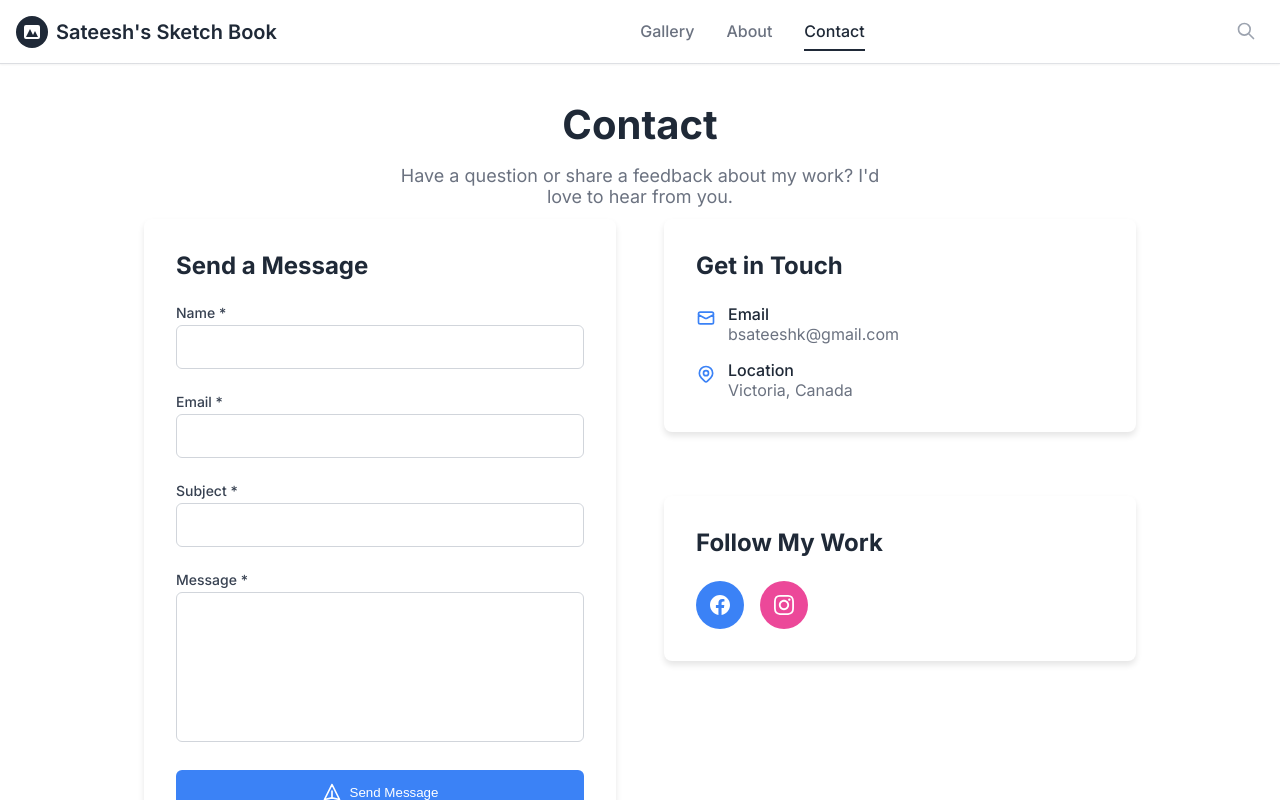
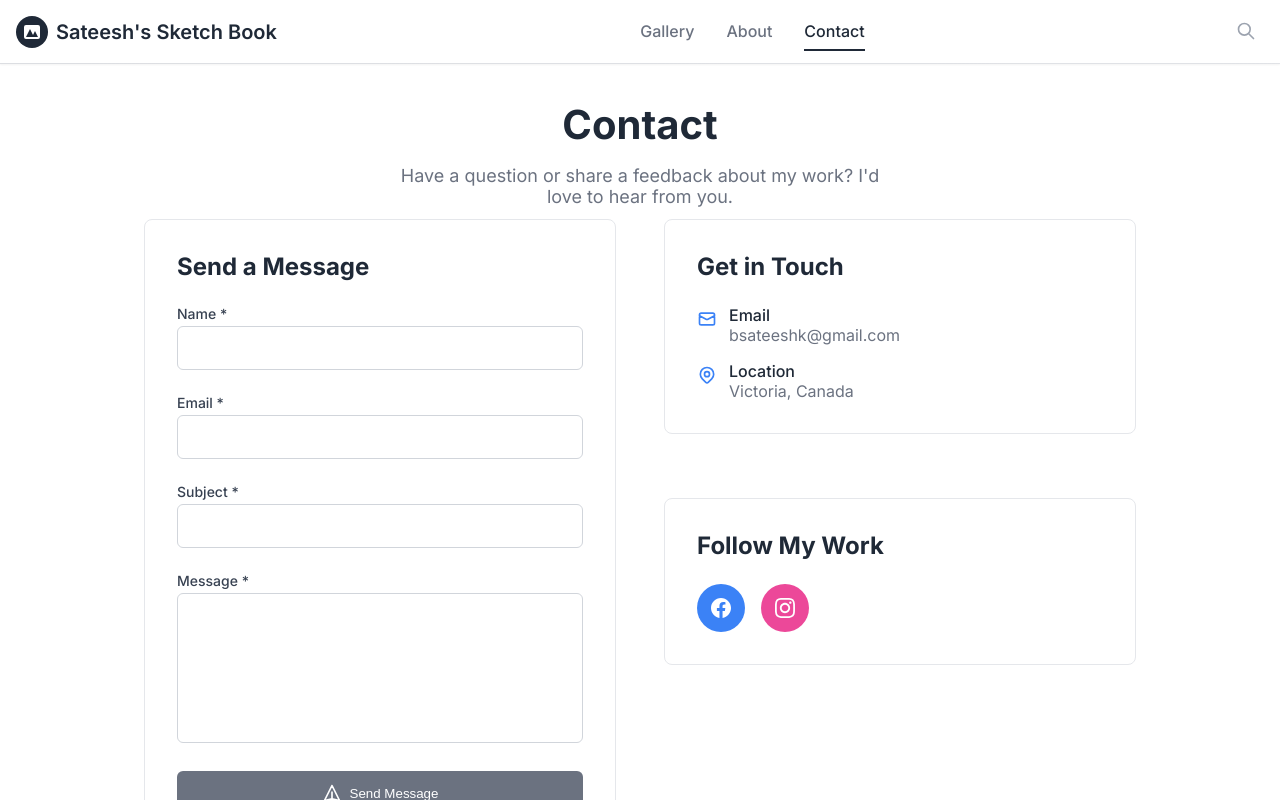
Before and after one commit to sat33shgit/SketchesWebsite, a React (Vite) app: page /contact in a window 1280 px wide. Built offline with nearby package versions, Linux system fonts and the light colour scheme.

Commit message:
contact: update Send Message button color to match design

```diff
--- a/src/index.css
+++ b/src/index.css
@@ -695,7 +695,9 @@ nav::after {
 .contact-info-card {
   background: white;
   border-radius: 0.5rem;
-  box-shadow: 0 4px 6px rgba(0, 0, 0, 0.1);
+  border: 1px solid #e5e7eb;
+  /* remove drop shadow for a flat border look on the contact page */
+  box-shadow: none;
   padding: 2rem;
 }
 
@@ -743,7 +745,8 @@ nav::after {
 
 .submit-button {
   width: 100%;
-  background: #3b82f6;
+  /* use the darker gray-blue from the provided image */
+  background: #6b7280;
   color: white;
   padding: 0.75rem 1rem;
   border: none;
@@ -758,7 +761,8 @@ nav::after {
 }
 
 .submit-button:hover {
-  background: #2563eb;
+  /* slightly darker on hover */
+  background: #4b5563;
 }
 
 .submit-button:disabled {
```
